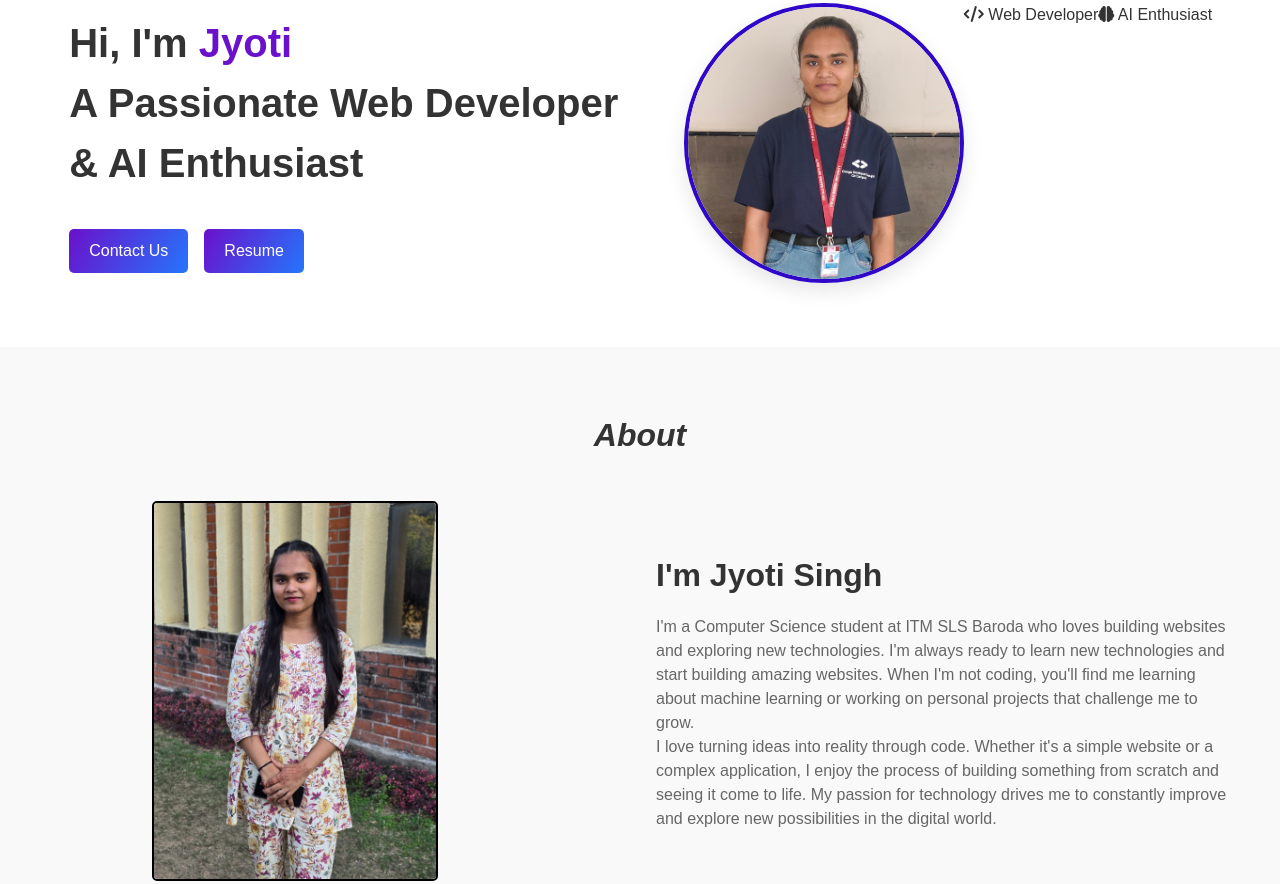
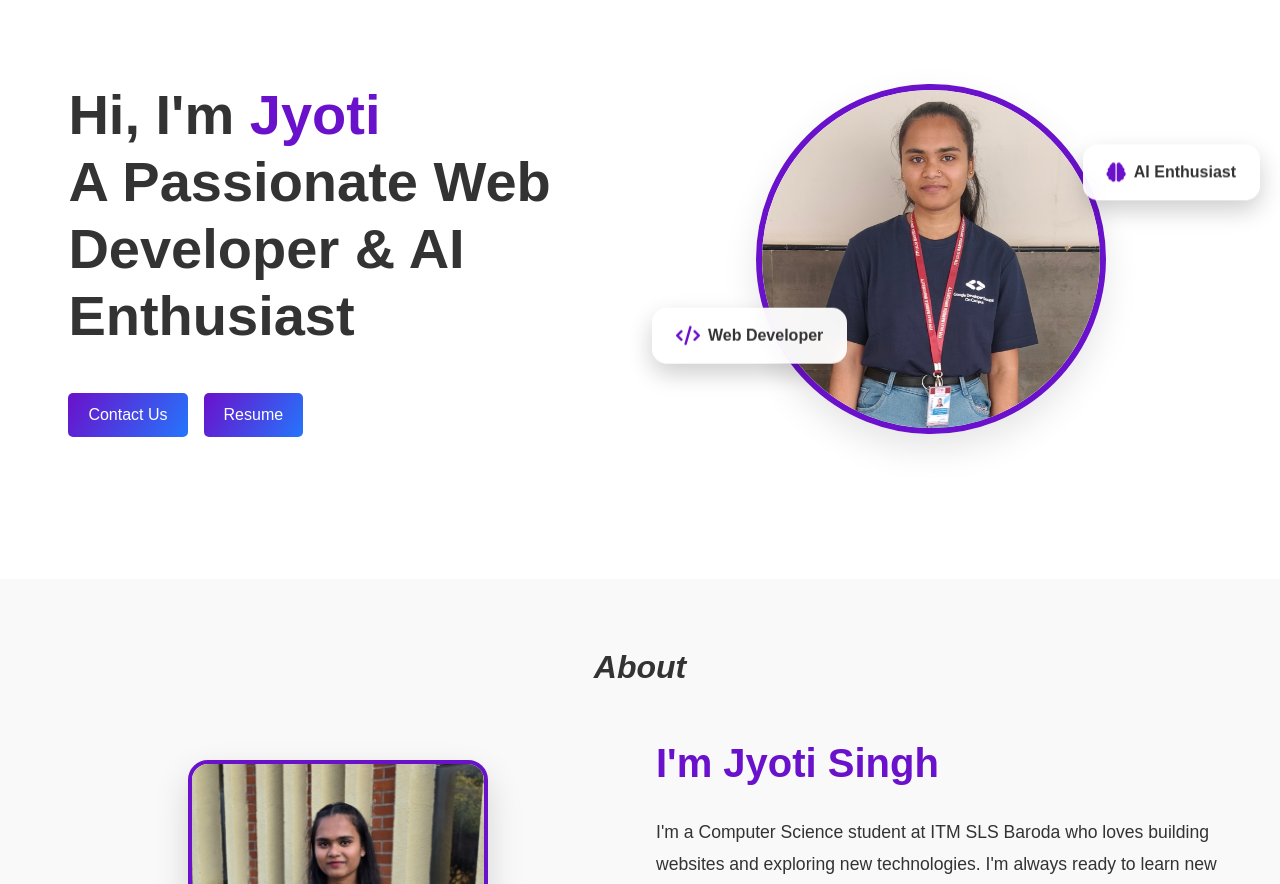
Before and after one commit to Jyoti-Singh15/Jyoti-portfolio, a plain HTML site: page index.html in a window 1280 px wide. Shown: the part 129-1013 px from the top of the page. Drawn offline with nearby package versions, Linux system fonts and the light colour scheme.

Commit message:
Update style.css

```diff
--- a/style.css
+++ b/style.css
@@ -84,33 +84,34 @@ a {
 
 .home {
     padding: 4rem 2rem;
+    min-height: 80vh;
     background-color: #fff;
     display: flex;
     justify-content: center;
+    align-items: center;
 }
 
 .home__container {
     display: grid;
     grid-template-columns: 1fr 1fr;
     align-items: center;
-    gap: 2rem;
+    gap: 4rem;
     max-width: 1200px;
     width: 100%;
 }
 
 .home__data {
     text-align: left;
-    align-content: left;
     margin-left: 5%;
-    text-align: left;
     animation: fadeInUp 1.2s ease-out forwards;
 }
 
 .home__title {
     font-weight: 700;
-    margin-bottom: 1rem;
-    font-size: 2.5rem;
+    margin-bottom: 1.5rem;
+    font-size: 3.5rem;
     color: #333;
+    line-height: 1.2;
 }
 
 .home__title-color {
@@ -118,19 +119,106 @@ a {
     font-weight: bold;
 }
 
+.home__subtitle {
+    font-size: 1.3rem;
+    color: #666;
+    margin-bottom: 1.5rem;
+    font-weight: 300;
+}
+
+.home__description {
+    font-size: 1.1rem;
+    color: #555;
+    margin-bottom: 2rem;
+    line-height: 1.6;
+}
+
+.home__stats {
+    display: flex;
+    gap: 2rem;
+    margin-bottom: 2rem;
+}
+
+.stat-item {
+    text-align: center;
+    background: #f8f9fa;
+    padding: 1rem;
+    border-radius: 10px;
+    border: 1px solid #e9ecef;
+}
+
+.stat-number {
+    display: block;
+    font-size: 2rem;
+    font-weight: bold;
+    color: #6a11cb;
+}
+
+.stat-label {
+    display: block;
+    font-size: 0.9rem;
+    color: #666;
+    margin-top: 0.5rem;
+}
+
 .home__img-container {
     display: flex;
     justify-content: center;
+    align-items: center;
+    position: relative;
     animation: fadeInUp 1.2s ease-out forwards;
 }
 
 .home__img-professional {
-    width: 280px;
-    height: 280px;
+    width: 350px;
+    height: 350px;
     object-fit: cover;
     border-radius: 50%;
-    border: 4px solid #2e07c8;
-    box-shadow: 0 8px 20px rgba(0, 0, 0, 0.1);
+    border: 6px solid #6a11cb;
+    box-shadow: 0 15px 35px rgba(0, 0, 0, 0.1);
+    position: relative;
+    z-index: 2;
+    margin-left: -50px;
+}
+
+.home__floating-card {
+    position: absolute;
+    background: rgba(255, 255, 255, 0.95);
+    padding: 1rem 1.5rem;
+    border-radius: 15px;
+    box-shadow: 0 10px 25px rgba(0, 0, 0, 0.2);
+    backdrop-filter: blur(10px);
+    animation: float 3s ease-in-out infinite;
+    z-index: 3;
+}
+
+.home__floating-card.card-2 {
+    animation-delay: 1.5s;
+    top: 20%;
+    right: -20px;
+}
+
+.home__floating-card:not(.card-2) {
+    bottom: 20%;
+    left: -20px;
+}
+
+.floating-card-content {
+    display: flex;
+    align-items: center;
+    gap: 0.5rem;
+    color: #333;
+    font-weight: 600;
+}
+
+.floating-card-content i {
+    color: #6a11cb;
+    font-size: 1.2rem;
+}
+
+@keyframes float {
+    0%, 100% { transform: translateY(0px); }
+    50% { transform: translateY(-10px); }
 }
 
 .home__blob-img img {
@@ -161,6 +249,8 @@ a {
 .button:hover {
     background: linear-gradient(120deg, #2575fc, #6a11cb);
 }
+
+
 
 .popup {
     position: fixed;
@@ -240,25 +330,56 @@ a {
     gap: 2rem;
 }
 
-.about__img img {
-    width: 50%;
-    margin-left: 100px;
+.about__img {
     position: relative;
-    border-radius: 5px;
-    border-width: 2px;
-    border-color: black;
+    display: flex;
+    justify-content: center;
+    align-items: center;
+}
+
+.about__img-enhanced {
+    width: 300px;
+    height: auto;
+    border-radius: 20px;
+    border: 4px solid #6a11cb;
+    box-shadow: 0 15px 35px rgba(0, 0, 0, 0.15);
+    transition: transform 0.3s ease, box-shadow 0.3s ease;
+    position: relative;
+    z-index: 2;
+}
+
+.about__img-enhanced:hover {
+    transform: translateY(-10px);
+    box-shadow: 0 20px 40px rgba(0, 0, 0, 0.2);
 }
 
 .about__subtitle {
-    font-size: 2rem;
-    font-weight: 600;
-    margin-bottom: 1rem;
+    font-size: 2.5rem;
+    font-weight: 700;
+    margin-bottom: 1.5rem;
+    color: #6a11cb;
+    position: relative;
 }
+
+
 
 .about__text {
     text-align: left;
-    font-size: 1rem;
-    color: #666;
+    font-size: 1.1rem;
+    color: #333;
+    line-height: 1.8;
+    margin-bottom: 0.1rem;
+}
+
+.about__text-highlight {
+    background: linear-gradient(135deg, rgba(106, 17, 203, 0.05), rgba(37, 117, 252, 0.05));
+    padding-top: 1.5rem;
+    padding-bottom: 1.5rem;
+    padding-left: 0;
+    padding-right: 0;
+    border-radius: 12px;
+    margin-top: 0.1rem;
+    font-weight: 500;
 }
 
 .section-title {
@@ -356,8 +477,9 @@ a {
  .work__container {
   display: flex;
   flex-wrap: wrap;
-  gap: 20px;
+  gap: 30px;
   justify-content: center;
+  align-items: flex-start;
 }
 
 .work__item {
@@ -365,10 +487,18 @@ a {
   border-radius: 12px;
   box-shadow: 0 4px 10px rgba(0,0,0,0.1);
   width: 300px;
+  height: 450px;
   display: flex;
   flex-direction: column;
   justify-content: space-between;
   padding: 0 0 20px;
+  transition: transform 0.3s ease, box-shadow 0.3s ease;
+  cursor: pointer;
+}
+
+.work__item:hover {
+  transform: translateY(-10px);
+  box-shadow: 0 15px 30px rgba(0,0,0,0.2);
 }
 
 .work__item img {
@@ -377,6 +507,11 @@ a {
   object-fit: cover;
   border-top-left-radius: 12px;
   border-top-right-radius: 12px;
+  transition: transform 0.3s ease;
+}
+
+.work__item:hover img {
+  transform: scale(1.05);
 }
 
 .work__description {
@@ -402,18 +537,35 @@ a {
   margin-bottom: 20px;
 }
 
+.work__links {
+  display: flex;
+  gap: 10px;
+  flex-wrap: wrap;
+}
+
 .work__link {
-  align-self: flex-start;
   padding: 10px 16px;
-  background-color: #007bff;
+  background-color: #6a11cb;
   color: white;
   border-radius: 6px;
   text-decoration: none;
   transition: background 0.3s ease;
+  font-size: 0.9rem;
+  min-width: 120px;
+  text-align: center;
+  display: inline-block;
 }
 
 .work__link:hover {
-  background-color: #0056b3;
+  background-color: #2575fc;
+}
+
+.work__link-github {
+  background-color: #764ba2;
+}
+
+.work__link-github:hover {
+  background-color: #667eea;
 }
 
 
```
